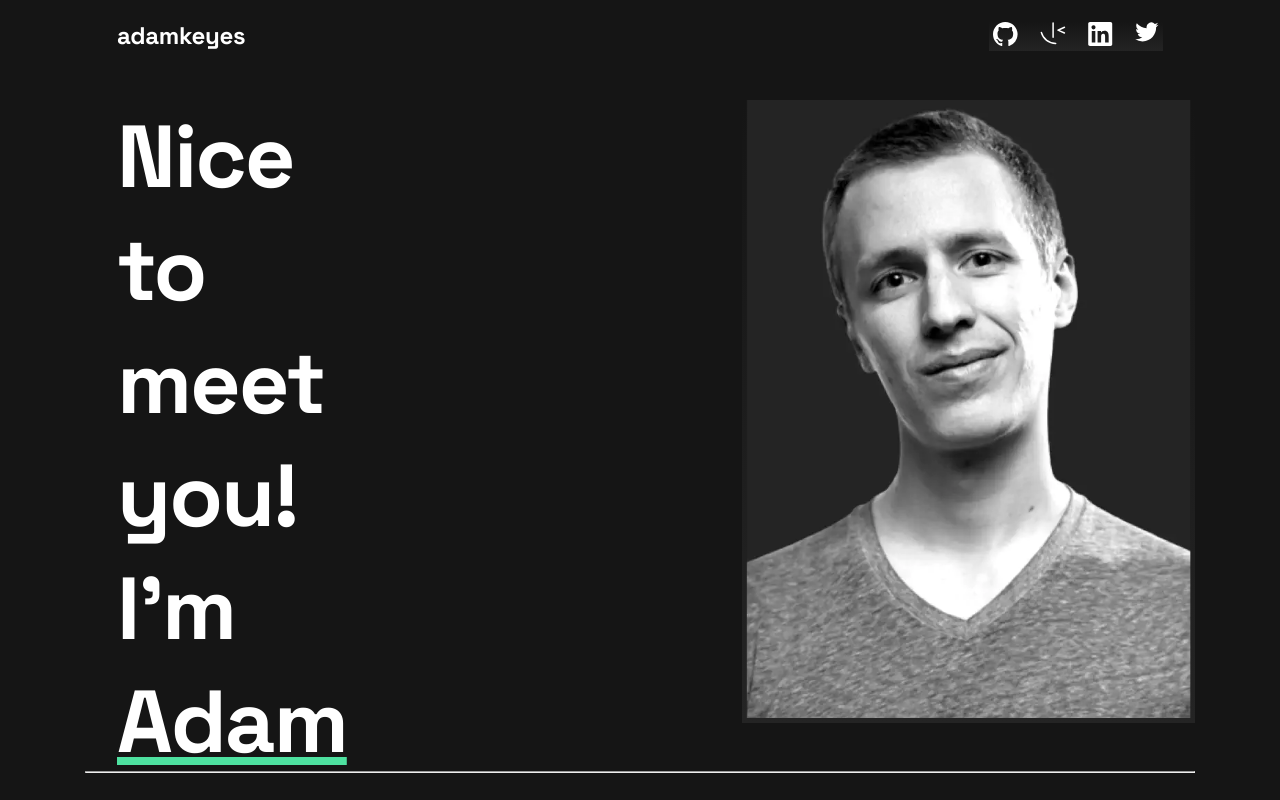
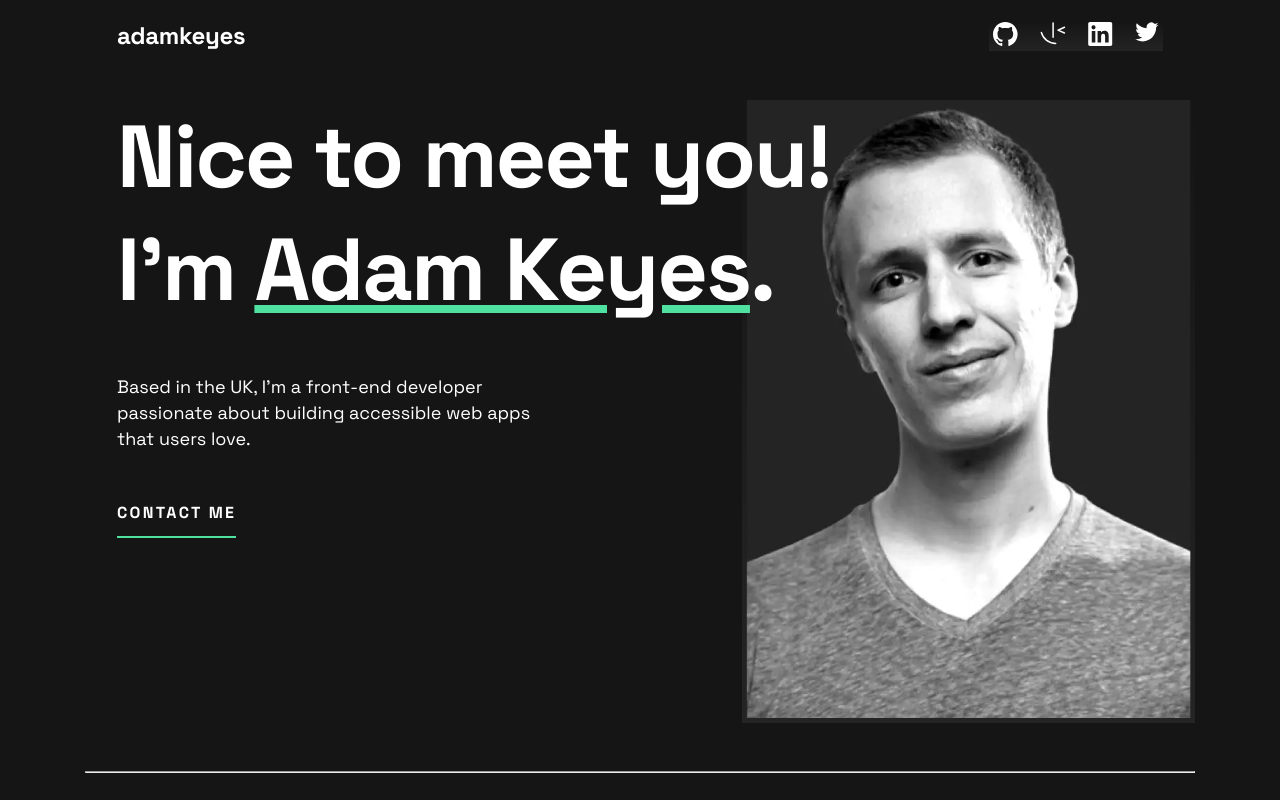
Before and after one commit to kateneilsen/svelte-developer-portfolio, a Svelte app: page / in a window 1280 px wide. Shown: the top 800 px of the page. Built offline with nearby package versions, Linux system fonts and the light colour scheme.

Commit message:
desktop styling intro changes

```diff
--- a/src/components/Intro.svelte
+++ b/src/components/Intro.svelte
@@ -145,6 +145,7 @@
     .intro {
       justify-content: flex-start;
       gap: 3rem;
+      width: unset;
     }
 
     h1 {
```
